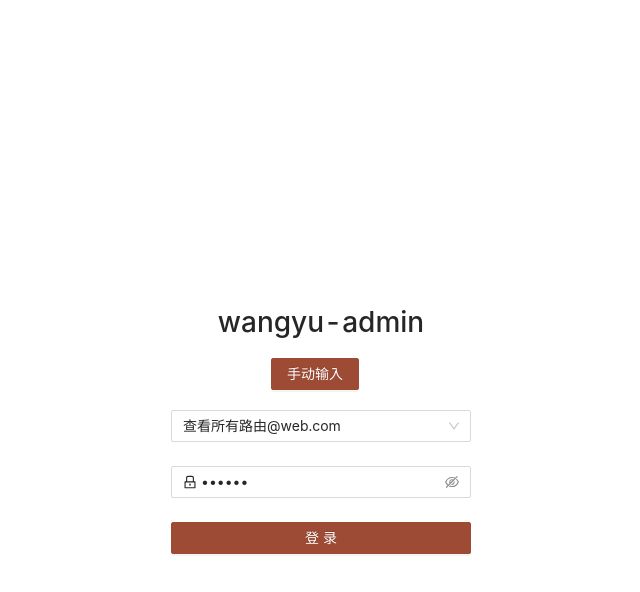
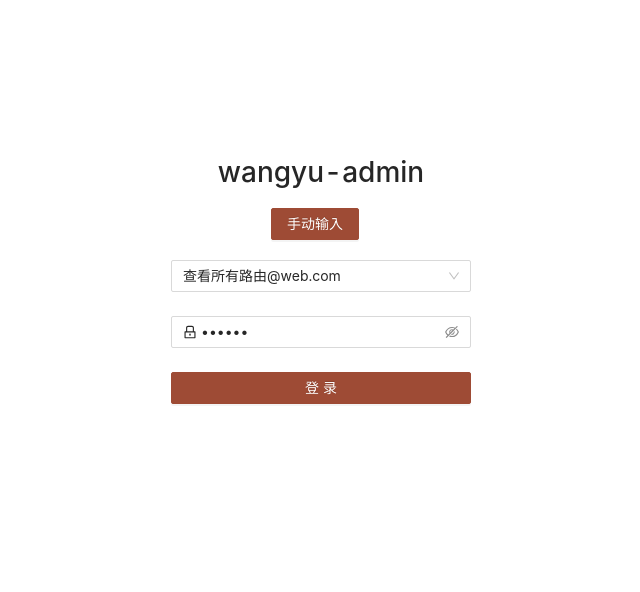
Before and after one commit to wy-linux/react-wangyu-admin, a React (Create React App) app: page / in a window 1280 px wide. Shown: the top 592 px of the page, without its empty margins (319-959 px from the left). Built offline with nearby package versions, Linux system fonts and the light colour scheme.

Commit message:
MOD: modify index-login css-height

```diff
--- a/src/assets/styles/index.css
+++ b/src/assets/styles/index.css
@@ -1,10 +1,13 @@
+html,
+body {
+  height: auto;
+}
 #root {
-    width: 100%;
-    min-width: 1200px;
-    height: 100%;
-  }
-
+  width: 100%;
+  min-width: 1200px;
+  height: 100%;
   /* 全局通用样式 */
-  .ml {
-    margin-left: 10px;
-  }
+}
+#root .ml {
+  margin-left: 10px;
+}
--- /dev/null
+++ b/src/assets/styles/index.less
@@ -0,0 +1,13 @@
+
+html, body{
+  height: auto;
+}
+#root {
+    width: 100%;
+    min-width: 1200px;
+    height: 100%;
+      /* 全局通用样式 */
+    .ml {
+      margin-left: 10px;
+    }
+  }
--- a/src/index.tsx
+++ b/src/index.tsx
@@ -6,7 +6,7 @@ import { Provider } from "react-redux";
 import App from "./App";
 import "./assets/locales/i18n"; // 国际化
 import "antd/dist/antd.less";
-import "./assets/styles/index.css";
+import "./assets/styles/index.less";
 
 const root = createRoot(document.getElementById("root") as HTMLElement)
 
--- a/src/pages/login/index.css
+++ b/src/pages/login/index.css
@@ -1,7 +1,6 @@
 .login {
   display: flex;
-  margin-top: 100px;
-  align-items: center;
+  margin-top: 150px;
   justify-content: center;
   width: 100%;
   height: 100%;
--- a/src/pages/login/index.less
+++ b/src/pages/login/index.less
@@ -1,11 +1,9 @@
 .login{
   display: flex;
-  margin-top: 100px;
-  align-items: center;
+  margin-top: 150px;
   justify-content: center;
   width: 100%;
   height: 100%;
-  // background-image: url('./bg.jpg');
   background-size: 100% 100%;
 }
 
```
